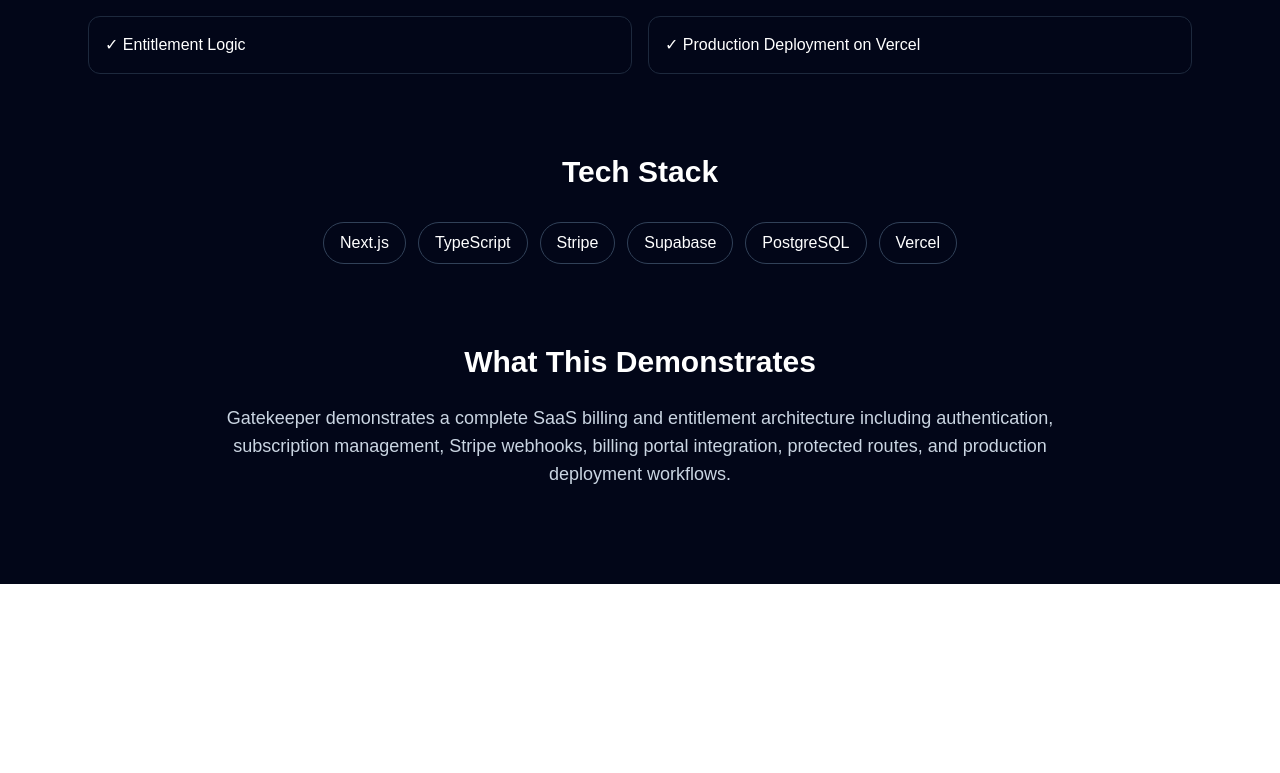
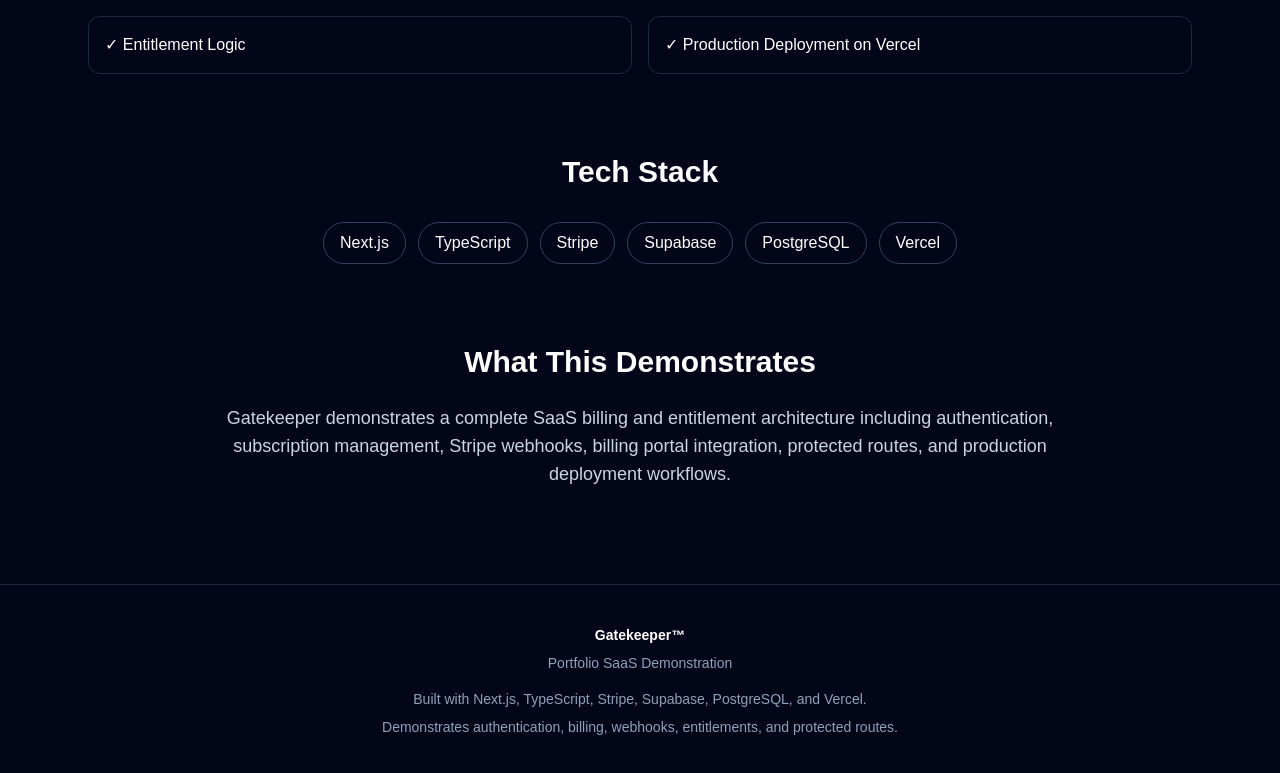
Before and after one commit to johnnythekind-ux/gatekeeper, a Next.js app: page / in a window 1280 px wide. Shown: the part 1137-1910 px from the top of the page. Before the commit the page ends 1721 px from the top, so only its background shows below. Built offline with nearby package versions, Linux system fonts and the light colour scheme.

Commit message:
Add portfolio footer

```diff
--- a/app/layout.tsx
+++ b/app/layout.tsx
@@ -65,6 +65,18 @@
   </header>
 
   {children}
+
+  <footer className="border-t border-slate-800 bg-slate-950 px-6 py-10 text-center text-sm text-slate-400">
+  <p className="font-semibold text-white">Gatekeeper™</p>
+  <p className="mt-2">Portfolio SaaS Demonstration</p>
+  <p className="mt-4">
+    Built with Next.js, TypeScript, Stripe, Supabase, PostgreSQL, and Vercel.
+  </p>
+  <p className="mt-2">
+    Demonstrates authentication, billing, webhooks, entitlements, and protected routes.
+  </p>
+</footer>
+
 </body>
     </html>
   );
```
